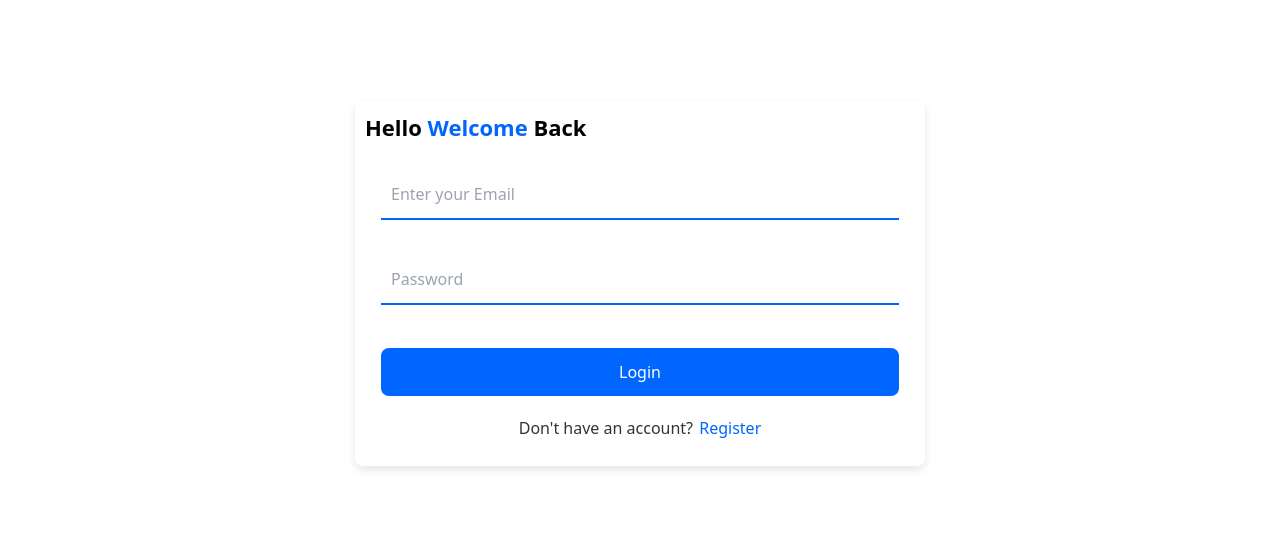
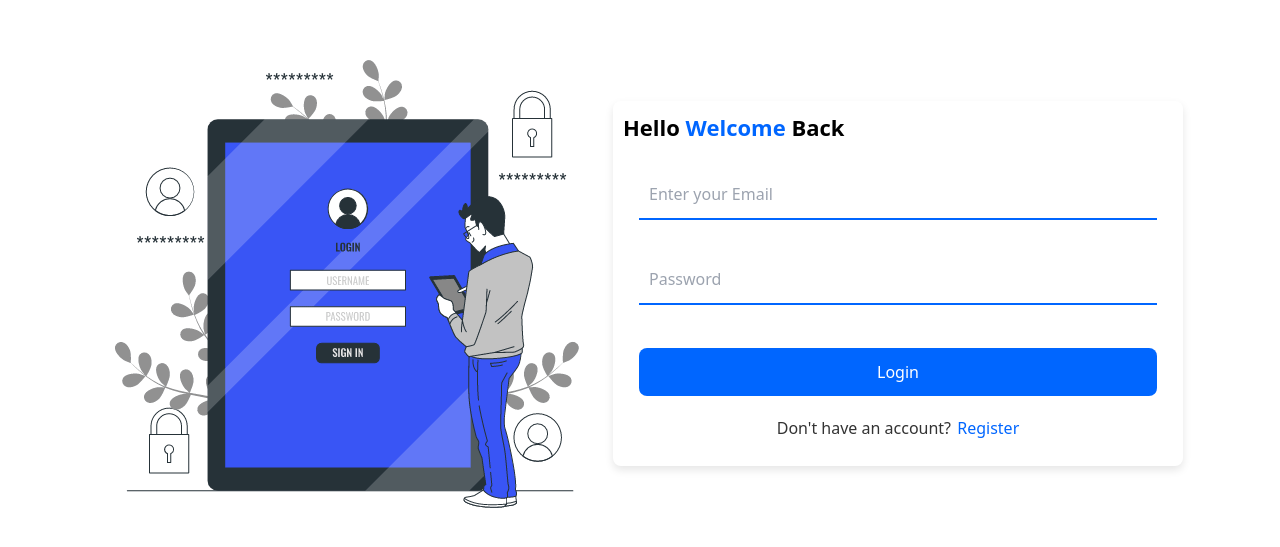
Before and after one commit to vedjaiswal/83_CodeBullets_BnB24, a React (Create React App) app: page /login in a window 1280 px wide. Shown: the part 117-664 px from the top of the page. Built offline with nearby package versions, Linux system fonts and the light colour scheme.

Commit message:
CSS Fixed

```diff
--- a/src/Components/home/DoctorCard.js
+++ b/src/Components/home/DoctorCard.js
@@ -1,23 +1,26 @@
-import React from "react";
-import { FontAwesomeIcon } from "@fortawesome/react-fontawesome";
-import { faStar } from "@fortawesome/free-solid-svg-icons";
+import { Link } from 'react-router-dom';
+import { FontAwesomeIcon } from '@fortawesome/react-fontawesome';
+import { faArrowRight, faStar } from '@fortawesome/free-solid-svg-icons';
 
-function DoctorCard(props) {
+const DoctorCard = (props) => {
   return (
     <div className="dt-card">
       <img src={props.img} alt={props.name} className="dt-card-img" />
       <p className="dt-card-name">{props.name}</p>
       <p className="dt-card-title">{props.title}</p>
       <p className="dt-card-stars">
-        <FontAwesomeIcon
-          icon={faStar}
-          style={{ color: "#F7BB50", paddingRight: "6px" }}
-        />
+        <FontAwesomeIcon icon={faStar} style={{ color: "#F7BB50", paddingRight: "6px" }} />
         {props.stars}
         <span className="dt-card-reviews"> ({props.reviews}+ Reviews)</span>
       </p>
+      <div>
+      <Link to="/appointment" className="btn bg-blue-600 rounded-md text-white font-semibold flex items-center justify-center p-3 mt-4">
+          Book Appointment
+          <FontAwesomeIcon icon={faArrowRight} className="ml-2" />
+        </Link>
+      </div>
     </div>
   );
-}
+};
 
 export default DoctorCard;
--- a/src/Components/home/Doctors.js
+++ b/src/Components/home/Doctors.js
@@ -23,12 +23,11 @@ function Doctors() {
                   className="py-4 pl-4 pr-2 bg-transparent w-full h-full focus:outline-none cursor-pointer placeholder:text-textColor"
                   placeholder="Search Doctor "
                 />
-    <button className="btn bg-blue-600 mt-0 rounded-[0px] rounded-r-md h-full px-6 text-lg pt-3 pb-3">
+                <button className="btn text-white font-medium bg-blue-600 mt-0 rounded-[0px] rounded-r-md h-full px-6 text-lg pt-3 pb-3">
                   Search
                 </button>
               </div>
             </div>
-
 
             <p className="dt-description">
               Meet our exceptional team of specialist doctors, dedicated to
--- a/src/Components/login/Login.js
+++ b/src/Components/login/Login.js
@@ -1,7 +1,7 @@
 import { useState } from "react";
 import {Link} from 'react-router-dom'
 import '../../Styles/Login.css'
-
+import loginimg from '../../images/tabletLogin.gif'
 
 const Login = () => {
 
@@ -19,7 +19,12 @@ const Login = () => {
   return (
 
     <div className="page-container">
-    <section className="login-section">
+    <section className="login-section flex">
+      <div className="pr-2 mr-2">
+      <figure className='rounded-l-lg'>
+              <img src={loginimg} alt="gif" className='w-full rounded-l-lg' />
+            </figure>
+      </div>
       <div className="login-container">
         <h3 className="login-heading">
           Hello <span className="login-welcome">Welcome</span> Back
--- a/src/Pages/Home.js
+++ b/src/Pages/Home.js
@@ -16,10 +16,9 @@ function Home() {
       <Hero />
       <Chatbot />
       <Info />
+      <BookAppointment />
       <About />
-      <BookAppointment />
       <Reviews />
-      <Doctors />
       <Footer />
     </div>
   );
```
Also changed, not shown: src/images/tabletLogin.gif (added). Lines whose indentation alone changed are shown as unchanged.
